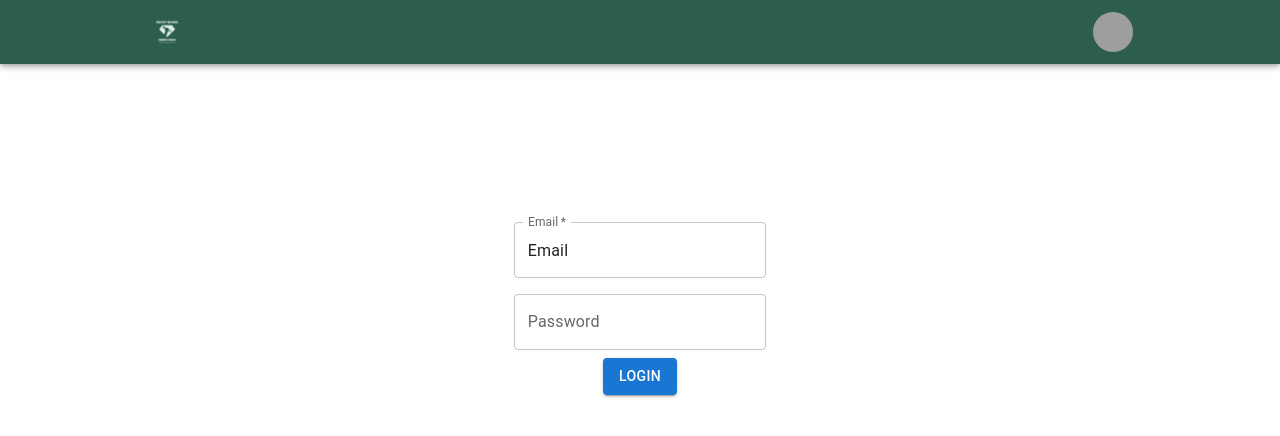
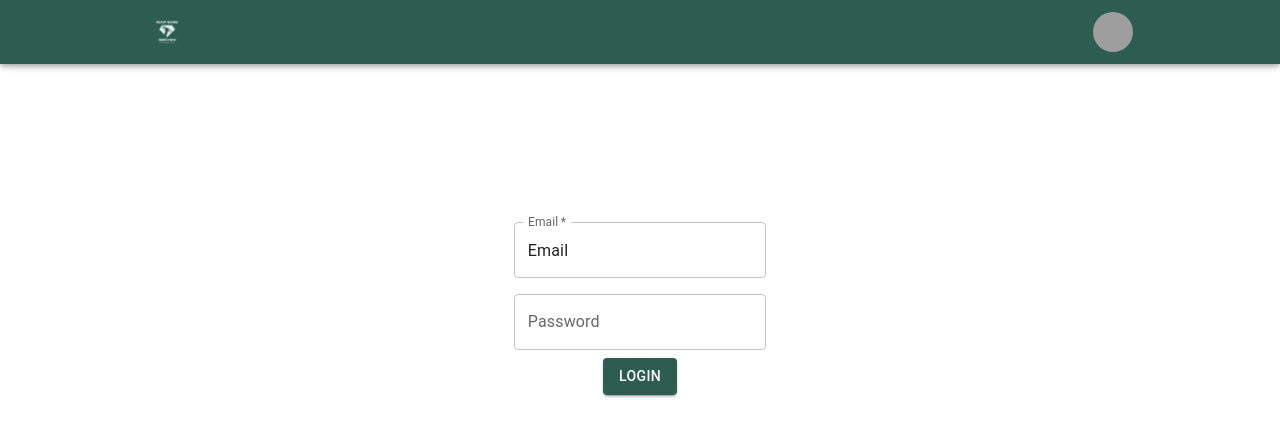
Before and after one commit to Cornel-Adrian/booking-app-front-end, a React (Create React App) app: page / in a window 1280 px wide. Shown: the top 436 px of the page. Built offline with nearby package versions, Linux system fonts and the light colour scheme; grey boxes are pictures that could not be loaded.

Commit message:
Updated routes and button on login

```diff
--- a/src/App.tsx
+++ b/src/App.tsx
@@ -16,7 +16,7 @@ function App() {
       <Routes>
         <Route path="/" element={<Login />}></Route>
         <Route path='search' element={<Search />}></Route>
-        <Route path='company' element={<Company />}></Route>
+        <Route path='company/:companyId' element={<Company />}></Route>
         <Route path='service' element={<Service />}></Route>
         <Route path='orderdone' element={<OrderDone />}></Route>
       </Routes>
--- a/src/pages/Login.tsx
+++ b/src/pages/Login.tsx
@@ -28,7 +28,7 @@ function Login() {
                         type="password"
                         autoComplete="current-password"
                     />
-                    <Button sx={{mx:'auto'}} variant="contained" size="medium">Login</Button>
+                    <Button sx={{mx:'auto', background:'#2c5d4f'}} variant="contained" size="medium">Login</Button>
                 </div>
             </Box >
         </div >)
```
